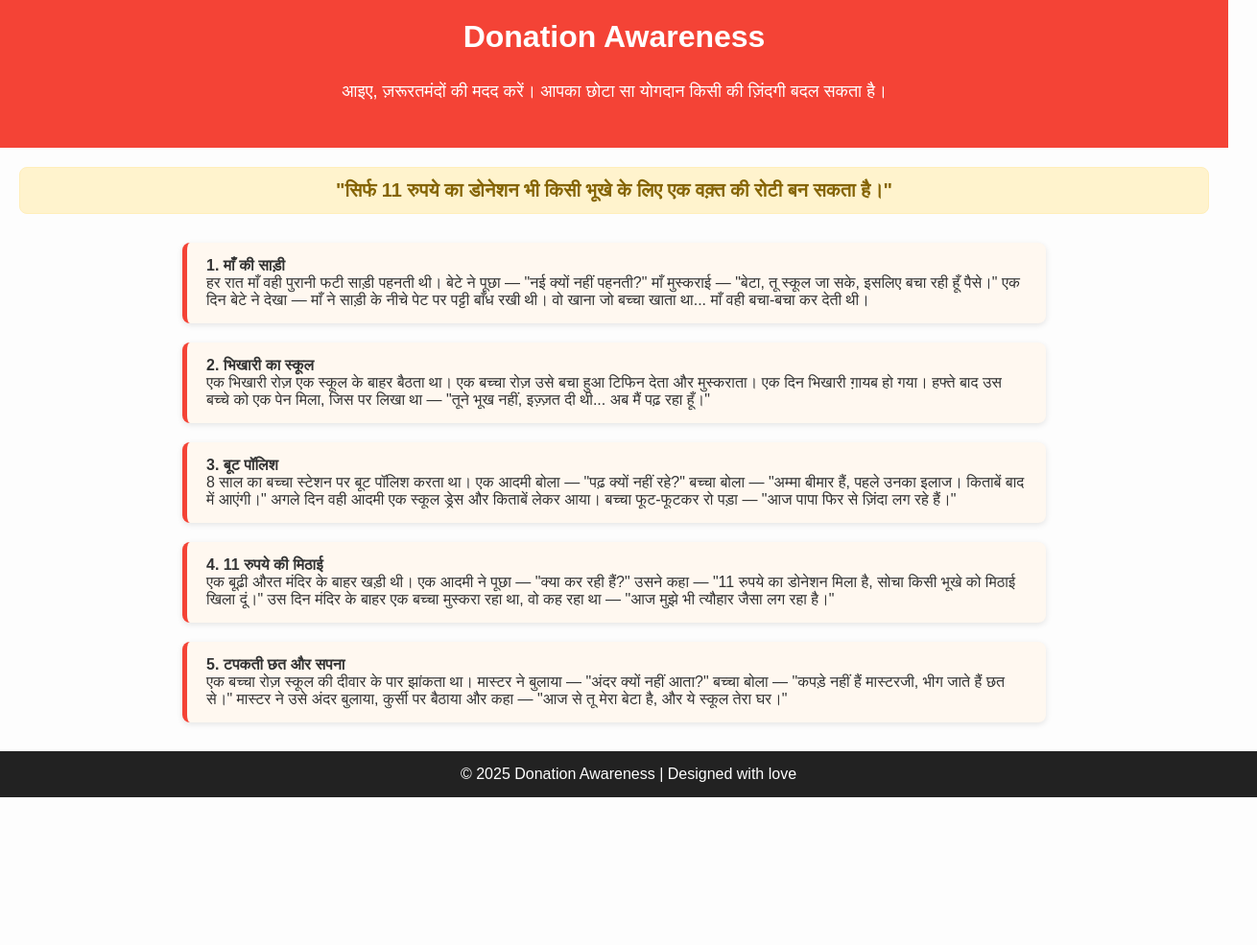
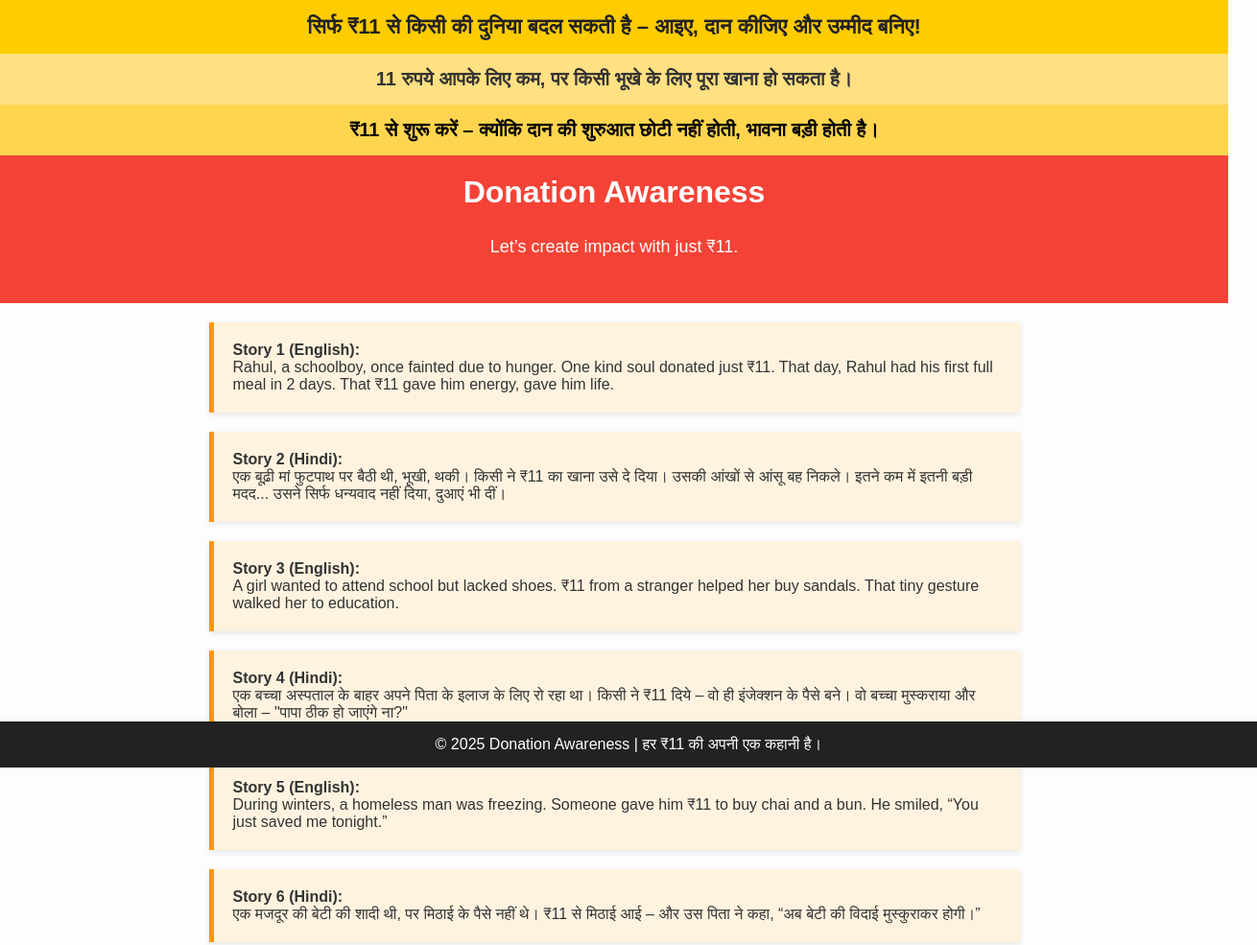
Before and after one commit to rohxxtt/-Donation-Awarness-, a plain HTML site: page index.html in a window 1280 px wide. Shown: the whole page at 96% size, 1310 px wide, since content can reach past the window. Before the commit the page ends 831 px from the top, so only its background shows below. Drawn offline with Linux system fonts and the light colour scheme.

Commit message:
Update index.html
Signed-off-by: rohxxtt <rohit.mishra.rm982@gmail.com>

```diff
--- a/index.html
+++ b/index.html
@@ -24,35 +24,20 @@
             font-size: 18px;
             padding: 10px;
         }
-        .highlight {
-            background-color: #fff3cd;
-            color: #856404;
-            padding: 12px;
-            margin: 20px;
-            border: 1px solid #ffeeba;
-            border-radius: 8px;
-            font-size: 20px;
-            font-weight: bold;
-        }
-        .stories {
-            max-width: 900px;
-            margin: 30px auto;
-            padding: 0 20px;
+        .story {
+            padding: 20px;
+            margin: 20px auto;
+            max-width: 800px;
+            background: #fff3e0;
+            border-left: 5px solid #ff9800;
             text-align: left;
-        }
-        .story {
-            background: #fff8f0;
-            border-left: 5px solid #f44336;
-            margin: 20px 0;
-            padding: 15px 20px;
-            border-radius: 8px;
             box-shadow: 0 2px 6px rgba(0,0,0,0.1);
         }
         footer {
             background-color: #222;
             color: #fff;
             padding: 15px;
-            position: relative;
+            position: fixed;
             width: 100%;
             bottom: 0;
         }
@@ -60,44 +45,55 @@
 </head>
 <body>
 
+    <!-- Taglines -->
+    <div style="background-color: #ffcc00; padding: 15px; font-size: 22px; font-weight: bold; color: #222;">
+        सिर्फ ₹11 से किसी की दुनिया बदल सकती है – आइए, दान कीजिए और उम्मीद बनिए!
+    </div>
+    <div style="background-color: #ffe082; padding: 15px; font-size: 20px; font-weight: bold; color: #333;">
+        11 रुपये आपके लिए कम, पर किसी भूखे के लिए पूरा खाना हो सकता है।
+    </div>
+    <div style="background-color: #ffd54f; padding: 15px; font-size: 20px; font-weight: bold; color: #000;">
+        ₹11 से शुरू करें – क्योंकि दान की शुरुआत छोटी नहीं होती, भावना बड़ी होती है।
+    </div>
+
     <header>
         <h1>Donation Awareness</h1>
-        <p>आइए, ज़रूरतमंदों की मदद करें। आपका छोटा सा योगदान किसी की ज़िंदगी बदल सकता है।</p>
+        <p>Let’s create impact with just ₹11.</p>
     </header>
 
-    <div class="highlight">
-        "सिर्फ 11 रुपये का डोनेशन भी किसी भूखे के लिए एक वक़्त की रोटी बन सकता है।"
-    </div>
-
-    <div class="stories">
+    <!-- Stories -->
     <div class="story">
-            <strong>1. माँ की साड़ी</strong><br>
-            हर रात माँ वही पुरानी फटी साड़ी पहनती थी। बेटे ने पूछा — "नई क्यों नहीं पहनती?" माँ मुस्कराई — "बेटा, तू स्कूल जा सके, इसलिए बचा रही हूँ पैसे।" एक दिन बेटे ने देखा — माँ ने साड़ी के नीचे पेट पर पट्टी बाँध रखी थी। वो खाना जो बच्चा खाता था... माँ वही बचा-बचा कर देती थी।
+        <strong>Story 1 (English):</strong><br>
+        Rahul, a schoolboy, once fainted due to hunger. One kind soul donated just ₹11. That day, Rahul had his first full meal in 2 days. That ₹11 gave him energy, gave him life.
     </div>
 
     <div class="story">
-            <strong>2. भिखारी का स्कूल</strong><br>
-            एक भिखारी रोज़ एक स्कूल के बाहर बैठता था। एक बच्चा रोज़ उसे बचा हुआ टिफिन देता और मुस्कराता। एक दिन भिखारी ग़ायब हो गया। हफ्ते बाद उस बच्चे को एक पेन मिला, जिस पर लिखा था — "तूने भूख नहीं, इज़्ज़त दी थी... अब मैं पढ़ रहा हूँ।"
+        <strong>Story 2 (Hindi):</strong><br>
+        एक बूढ़ी मां फुटपाथ पर बैठी थी, भूखी, थकी। किसी ने ₹11 का खाना उसे दे दिया। उसकी आंखों से आंसू बह निकले। इतने कम में इतनी बड़ी मदद... उसने सिर्फ धन्यवाद नहीं दिया, दुआएं भी दीं।
     </div>
 
     <div class="story">
-            <strong>3. बूट पॉलिश</strong><br>
-            8 साल का बच्चा स्टेशन पर बूट पॉलिश करता था। एक आदमी बोला — "पढ़ क्यों नहीं रहे?" बच्चा बोला — "अम्मा बीमार हैं, पहले उनका इलाज। किताबें बाद में आएंगी।" अगले दिन वही आदमी एक स्कूल ड्रेस और किताबें लेकर आया। बच्चा फूट-फूटकर रो पड़ा — "आज पापा फिर से ज़िंदा लग रहे हैं।"
+        <strong>Story 3 (English):</strong><br>
+        A girl wanted to attend school but lacked shoes. ₹11 from a stranger helped her buy sandals. That tiny gesture walked her to education.
     </div>
 
     <div class="story">
-            <strong>4. 11 रुपये की मिठाई</strong><br>
-            एक बूढ़ी औरत मंदिर के बाहर खड़ी थी। एक आदमी ने पूछा — "क्या कर रही हैं?" उसने कहा — "11 रुपये का डोनेशन मिला है, सोचा किसी भूखे को मिठाई खिला दूं।" उस दिन मंदिर के बाहर एक बच्चा मुस्करा रहा था, वो कह रहा था — "आज मुझे भी त्यौहार जैसा लग रहा है।"
+        <strong>Story 4 (Hindi):</strong><br>
+        एक बच्चा अस्पताल के बाहर अपने पिता के इलाज के लिए रो रहा था। किसी ने ₹11 दिये – वो ही इंजेक्शन के पैसे बने। वो बच्चा मुस्कराया और बोला – "पापा ठीक हो जाएंगे ना?"
     </div>
 
     <div class="story">
-            <strong>5. टपकती छत और सपना</strong><br>
-            एक बच्चा रोज़ स्कूल की दीवार के पार झांकता था। मास्टर ने बुलाया — "अंदर क्यों नहीं आता?" बच्चा बोला — "कपड़े नहीं हैं मास्टरजी, भीग जाते हैं छत से।" मास्टर ने उसे अंदर बुलाया, कुर्सी पर बैठाया और कहा — "आज से तू मेरा बेटा है, और ये स्कूल तेरा घर।"
+        <strong>Story 5 (English):</strong><br>
+        During winters, a homeless man was freezing. Someone gave him ₹11 to buy chai and a bun. He smiled, “You just saved me tonight.”
     </div>
+
+    <div class="story">
+        <strong>Story 6 (Hindi):</strong><br>
+        एक मजदूर की बेटी की शादी थी, पर मिठाई के पैसे नहीं थे। ₹11 से मिठाई आई – और उस पिता ने कहा, “अब बेटी की विदाई मुस्कुराकर होगी।”
     </div>
 
     <footer>
-        &copy; 2025 Donation Awareness | Designed with love
+        &copy; 2025 Donation Awareness | हर ₹11 की अपनी एक कहानी है।
     </footer>
 
 </body>
```
Lines whose indentation alone changed are shown as unchanged.
